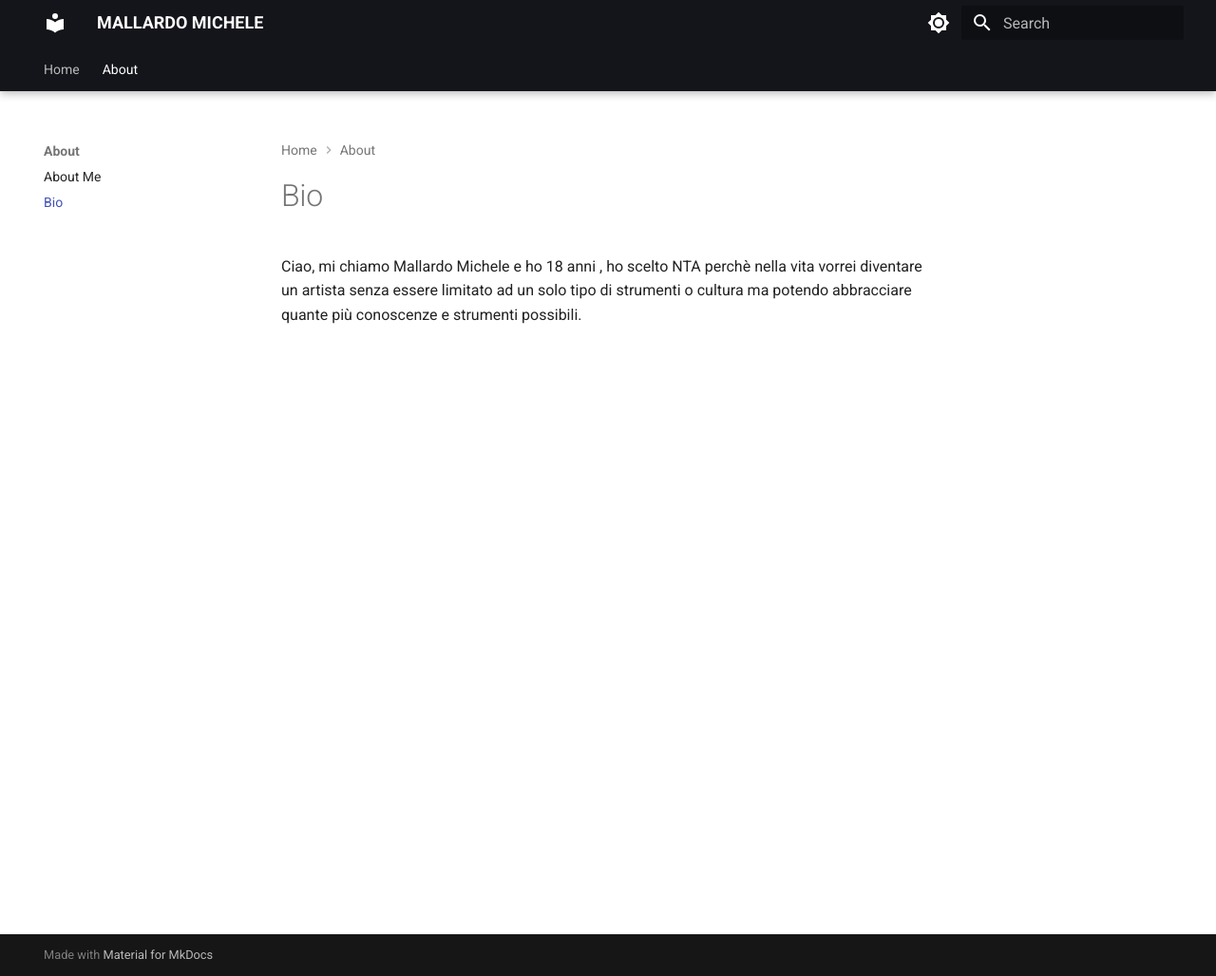
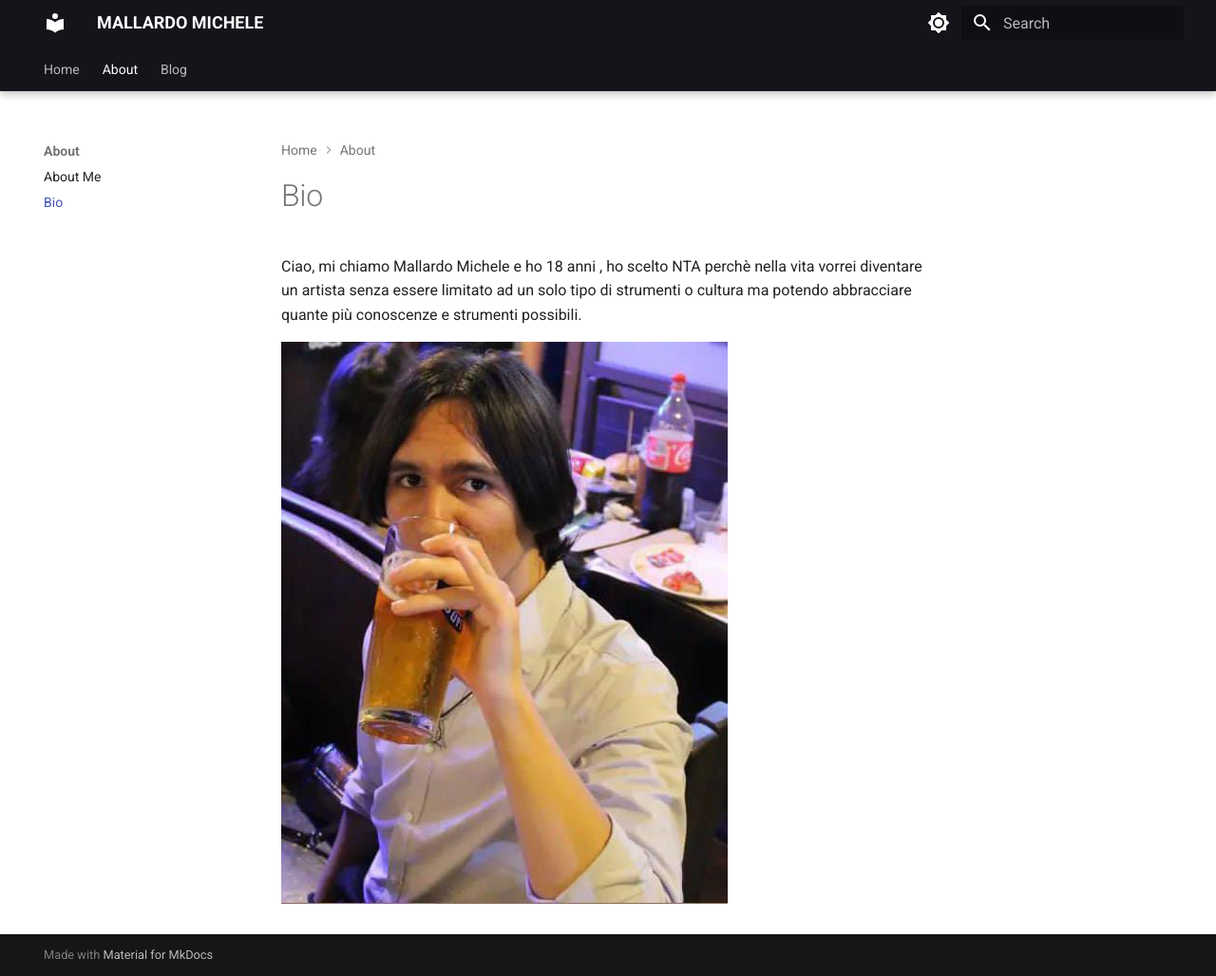
Before and after one commit to Mikhael-31/NTA, an MkDocs documentation site: the page built from docs/about/Bio.md, in a window 1280 px wide and 1028 px high. Shown: the whole window at 95% size. Built offline with MkDocs 1.6.1 and Material for MkDocs 9.7.7, drawn with Linux system fonts in a browser that asks for light colours; old or Windows-style settings are respelled for this version of MkDocs.

Commit message:
modifica

```diff
--- a/docs/about/Bio.md
+++ b/docs/about/Bio.md
@@ -1 +1,3 @@
 Ciao, mi chiamo Mallardo Michele e ho 18 anni , ho scelto NTA perchè nella vita vorrei diventare un artista senza essere limitato ad un solo tipo di strumenti o cultura ma potendo abbracciare quante più conoscenze e strumenti possibili.
+
+![ciao](foto.jpg)
--- a/mkdocs.yml
+++ b/mkdocs.yml
@@ -38,3 +38,4 @@ nav:
   - About:
     - About Me: about/about.md
     - Bio: about/Bio.md
+  - Blog: about\blog\posts\index.md
```
Also changed, not shown: docs/about/blog/posts/index.md (added, +1 -0 lines), docs/about/errori gith.png (added), docs/about/foto.jpg (renamed from foto.jpg), 1 other file.
